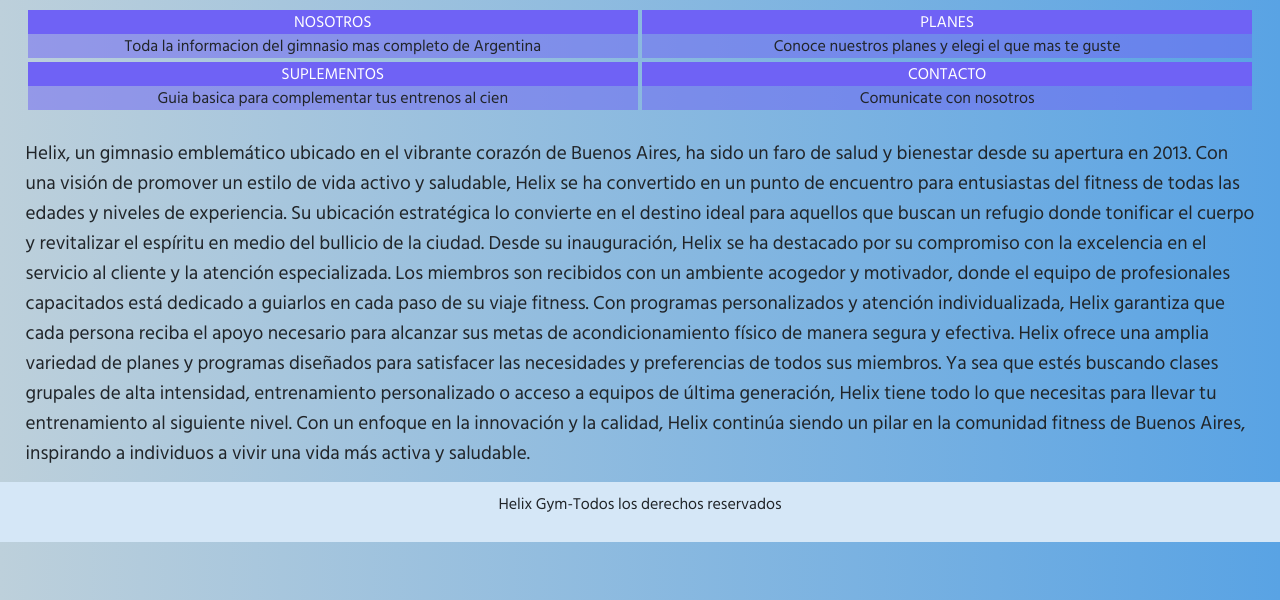
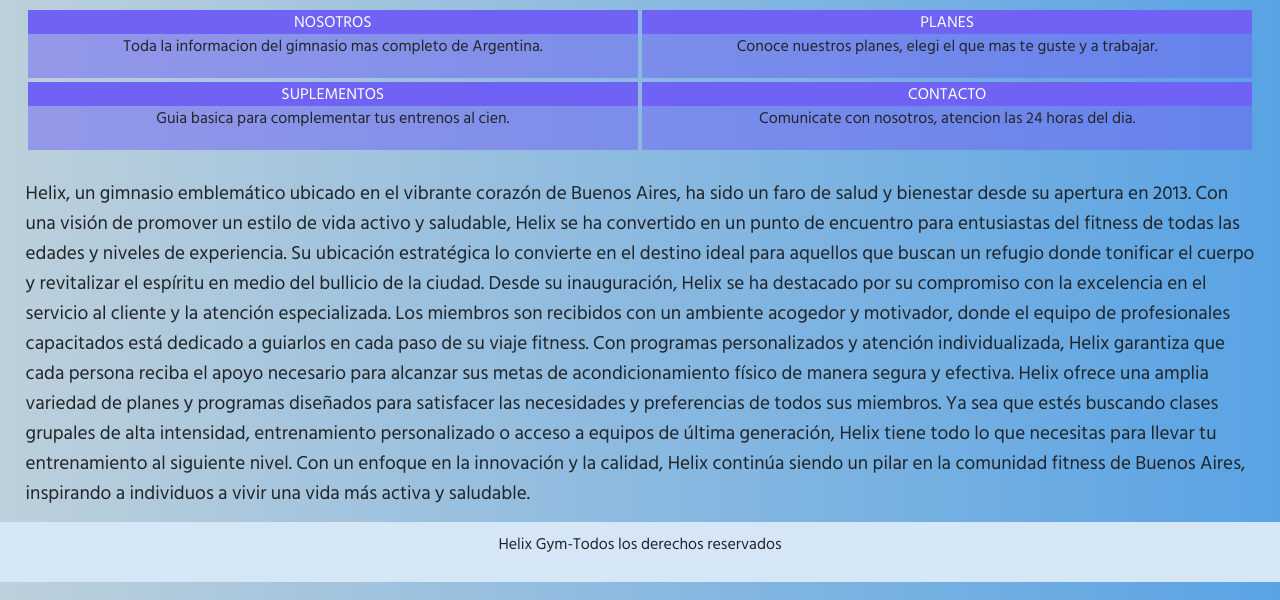
Before and after one commit to LautyLuc/PF-Lucuman, a website: page index.html in a window 1280 px wide. Shown: the part 200-800 px from the top of the page. Drawn offline with nearby package versions, Linux system fonts and the light colour scheme; files whose address does not match are found by name.

Commit message:
arreglo menú del home

```diff
--- a/index.html
+++ b/index.html
@@ -63,22 +63,22 @@
         <div class="menu-home">
             <div>
                 <a href="./pages/nosotros.html">NOSOTROS</a>
-                <P>Toda la informacion del gimnasio mas completo de Argentina</P>
+                <P>Toda la informacion del gimnasio mas completo de Argentina.</P>
             </div>
 
             <div>
                 <a href="./pages/planes.html">PLANES</a>
-                <P>Conoce nuestros planes y elegi el que mas te guste</P>
+                <P>Conoce nuestros planes, elegi el que mas te guste y a trabajar.</P>
             </div>
 
             <div>
                 <a href="./pages/suplementos.html">SUPLEMENTOS</a>
-                <P>Guia basica para complementar tus entrenos al cien</P>
+                <P>Guia basica para complementar tus entrenos al cien.</P>
             </div>
 
             <div>
                 <a href="./pages/contact.html">CONTACTO</a>
-                <p>Comunicate con nosotros</p>
+                <p>Comunicate con nosotros, atencion las 24 horas del dia.</p>
             </div>
         </div>
 
--- a/scss/components/_home.scss
+++ b/scss/components/_home.scss
@@ -18,6 +18,7 @@
     p{
         background-color: rgba(111, 98, 245, 0.5);
         margin: 0px 2px 4px 2px;
+        padding-bottom: 20px;
     }
     }
 .text-ejemplo{
```
Also changed, not shown: css/style.css, 1 other file.
